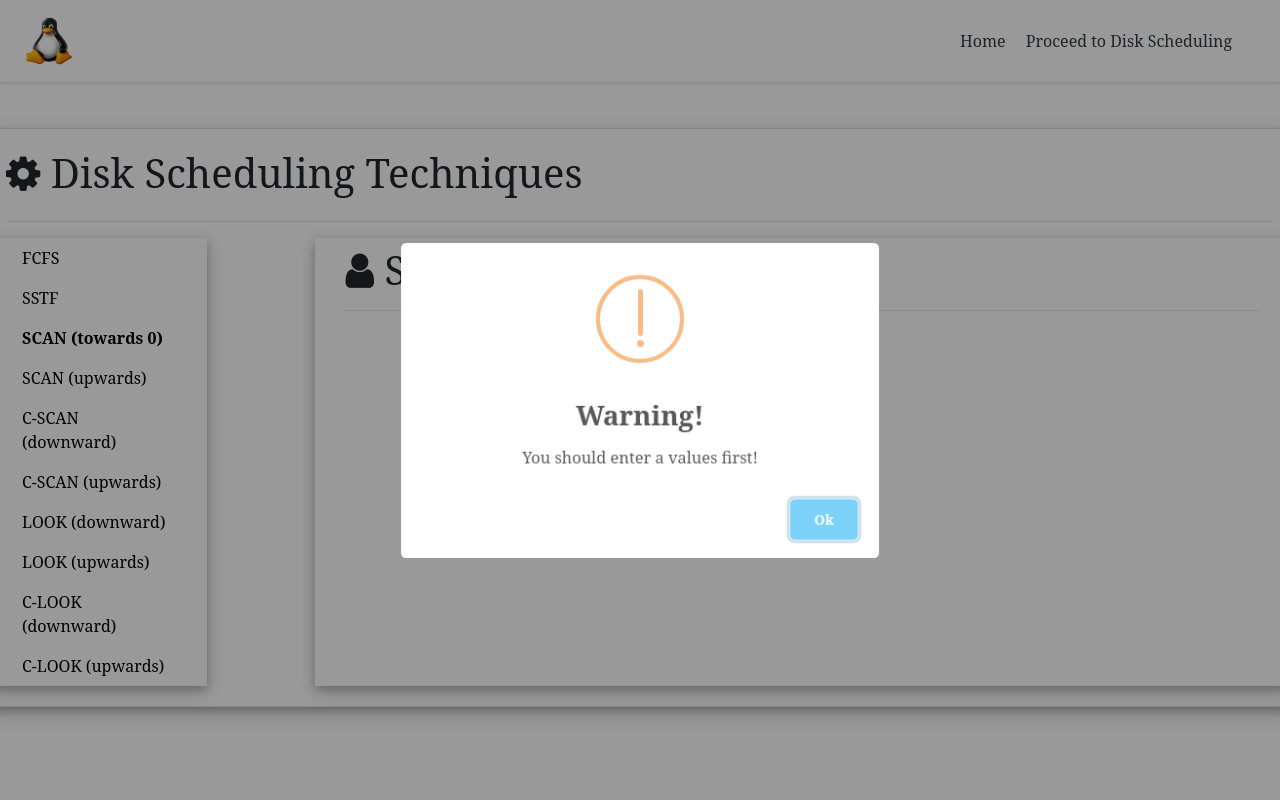
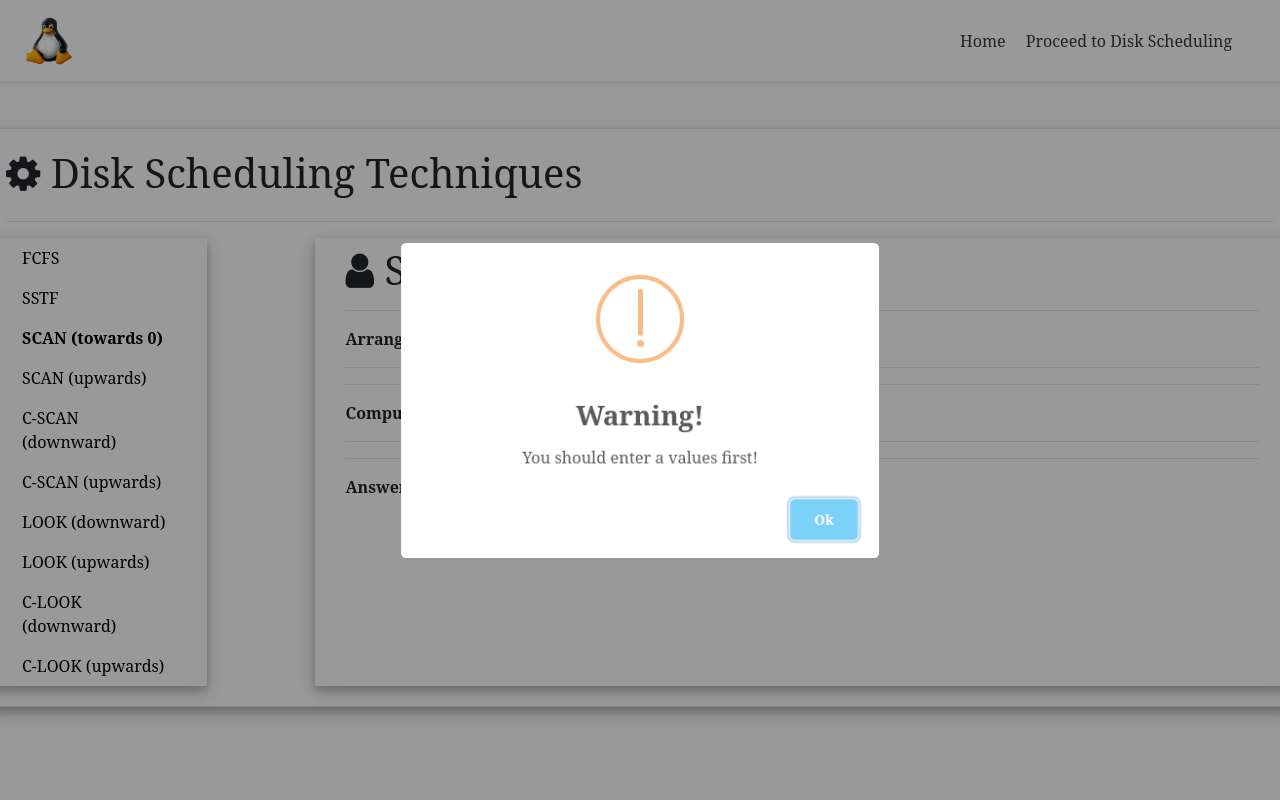
Before and after one commit to ryanmondigotorino/itopsyst, a PHP site: page /disk-scheduling.php in a window 1280 px wide, after a click on "SCAN (towards 0)". Run offline with PHP 8.4, Linux system fonts and the light colour scheme.

Commit message:
DONE SCAN TOWARDS 0

```diff
--- a/assets/js/includes/global-landing-form.class.js
+++ b/assets/js/includes/global-landing-form.class.js
@@ -27,9 +27,13 @@ var GlobalForm = {
                         $('p.input-given').append(result['values'])
                         $('p.instructions').removeClass('d-none');
                         $('div.modal#input_values').modal('toggle');
-                        $('p.computation').append(result['fcfs']['computeThm']);
-                        $('p.thm').append(result['fcfs']['thm']);
-                        $('p.seektime').append(result['fcfs']['seektime']);
+                        $('p.fcfs_computation').append(result['fcfs']['computeThm']);
+                        $('p.fcfs_thm').append(result['fcfs']['thm']);
+                        $('p.fcfs_seektime').append(result['fcfs']['seektime']);
+                        $('p.scan0_arrangement').append(result['scan0']['arrangement']);
+                        $('p.scan0_computation').append(result['scan0']['computeThm']);
+                        $('p.scan0_thm').append(result['scan0']['thm']);
+                        $('p.scan0_seektime').append(result['scan0']['seektime']);
                     }else if(result['status'] == 'warning'){
                         swal({
                             title: "Warning",
--- a/disk-scheduling.php
+++ b/disk-scheduling.php
@@ -29,10 +29,10 @@
                                 <div class="row">
                                     <div class="col-lg-12">
                                         <b>Computation</b><hr>
-                                        <p class="computation"></p><hr>
+                                        <p class="fcfs_computation"></p><hr>
                                         <b>Answers</b>
-                                        <p class="thm"></p>
-                                        <p class="seektime"></p>
+                                        <p class="fcfs_thm"></p>
+                                        <p class="fcfs_seektime"></p>
                                     </div>
                                 </div>
                             </div>
@@ -52,7 +52,13 @@
                                 <p class="instructions d-none"><?=$config['instructions']?></p>
                                 <div class="row">
                                     <div class="col-lg-12">
-
+                                        <b>Arrangement</b><hr>
+                                        <p class="scan0_arrangement"></p><hr>
+                                        <b>Computation</b><hr>
+                                        <p class="scan0_computation"></p><hr>
+                                        <b>Answers</b>
+                                        <p class="scan0_thm"></p>
+                                        <p class="scan0_seektime"></p>
                                     </div>
                                 </div>
                             </div>
```
Also changed, not shown: backends/submit-track-request.php (+70 -11 lines).
